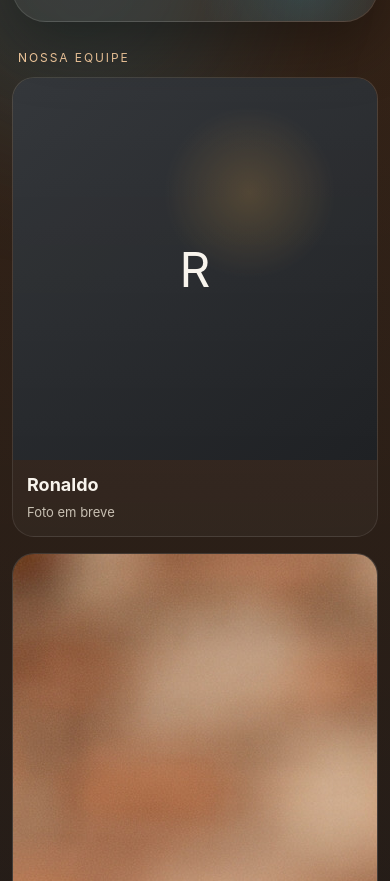
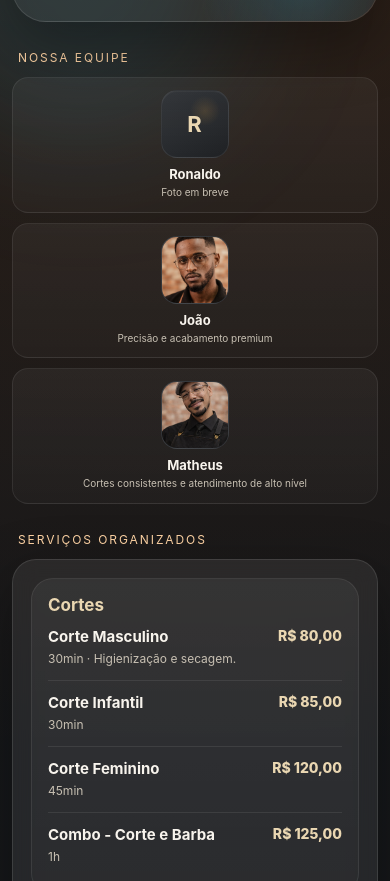
Before and after one commit to jaobout/sistema-ipa-barbershopp, a plain HTML site: page index.html in a window 390 px wide. Shown: the part 820-1701 px from the top of the page. Drawn offline with Linux system fonts and the light colour scheme.

Commit message:
Update index.html

```diff
--- a/index.html
+++ b/index.html
@@ -320,42 +320,98 @@
 
 .grid-3 {
   display: grid;
-      grid-template-columns: repeat(3, 1fr);
-      gap: 16px;
+  grid-template-columns: repeat(3, minmax(0, 1fr));
+  gap: 12px;
 }
 
 .team-card {
+  border-radius: 18px;
+  border: 1px solid rgba(255,255,255,0.08);
+  background: linear-gradient(180deg, rgba(255,255,255,0.05), rgba(255,255,255,0.025));
+  padding: 14px 12px;
+  text-align: center;
   overflow: hidden;
-      border-radius: 22px;
-      border: 1px solid rgba(255,255,255,0.09);
-      background: linear-gradient(180deg, rgba(255,255,255,0.06), rgba(255,255,255,0.03));
 }
 
 .team-photo {
-      aspect-ratio: 4 / 4.2;
+  width: 82px;
+  height: 82px;
+  margin: 0 auto 10px;
+  border-radius: 18px;
+  overflow: hidden;
+  display: flex;
+  align-items: center;
+  justify-content: center;
   background:
-        radial-gradient(circle at 65% 30%, rgba(255,179,71,0.18), transparent 24%),
+    radial-gradient(circle at 65% 30%, rgba(255,179,71,0.14), transparent 24%),
     linear-gradient(180deg, rgba(255,255,255,0.05), rgba(255,255,255,0.02)),
     linear-gradient(135deg, #2a2d31, #1b1d20);
-      display: grid;
-      place-items: center;
-      font-size: 48px;
+  border: 1px solid rgba(255,255,255,0.08);
+  box-shadow: inset 0 1px 0 rgba(255,255,255,0.04);
+}
+
+.team-photo img {
+  width: 100%;
+  height: 100%;
+  object-fit: cover;
+  display: block;
+}
+
+.team-photo.placeholder {
+  color: var(--sand);
+  font-size: 26px;
+  font-weight: 700;
+  letter-spacing: 0.04em;
 }
 
 .team-body {
-      padding: 14px;
+  padding: 0;
 }
 
 .team-body strong {
   display: block;
-      font-size: 18px;
-      margin-bottom: 6px;
+  font-size: 15px;
+  margin-bottom: 4px;
 }
 
 .team-body span {
+  display: block;
   color: var(--muted);
+  font-size: 11px;
+  line-height: 1.4;
+}
+
+@media (max-width: 920px) {
+  .grid-3 {
+    grid-template-columns: repeat(3, minmax(0, 1fr));
+    gap: 10px;
+  }
+}
+
+@media (max-width: 640px) {
+  .team-card {
+    padding: 12px 8px;
+    border-radius: 16px;
+  }
+
+  .team-photo {
+    width: 68px;
+    height: 68px;
+    border-radius: 16px;
+    margin-bottom: 8px;
+  }
+
+  .team-photo.placeholder {
+    font-size: 22px;
+  }
+
+  .team-body strong {
     font-size: 13px;
-      line-height: 1.55;
+  }
+
+  .team-body span {
+    font-size: 10px;
+    line-height: 1.35;
   }
 
     .service-groups {
```
Lines whose indentation alone changed are shown as unchanged.
